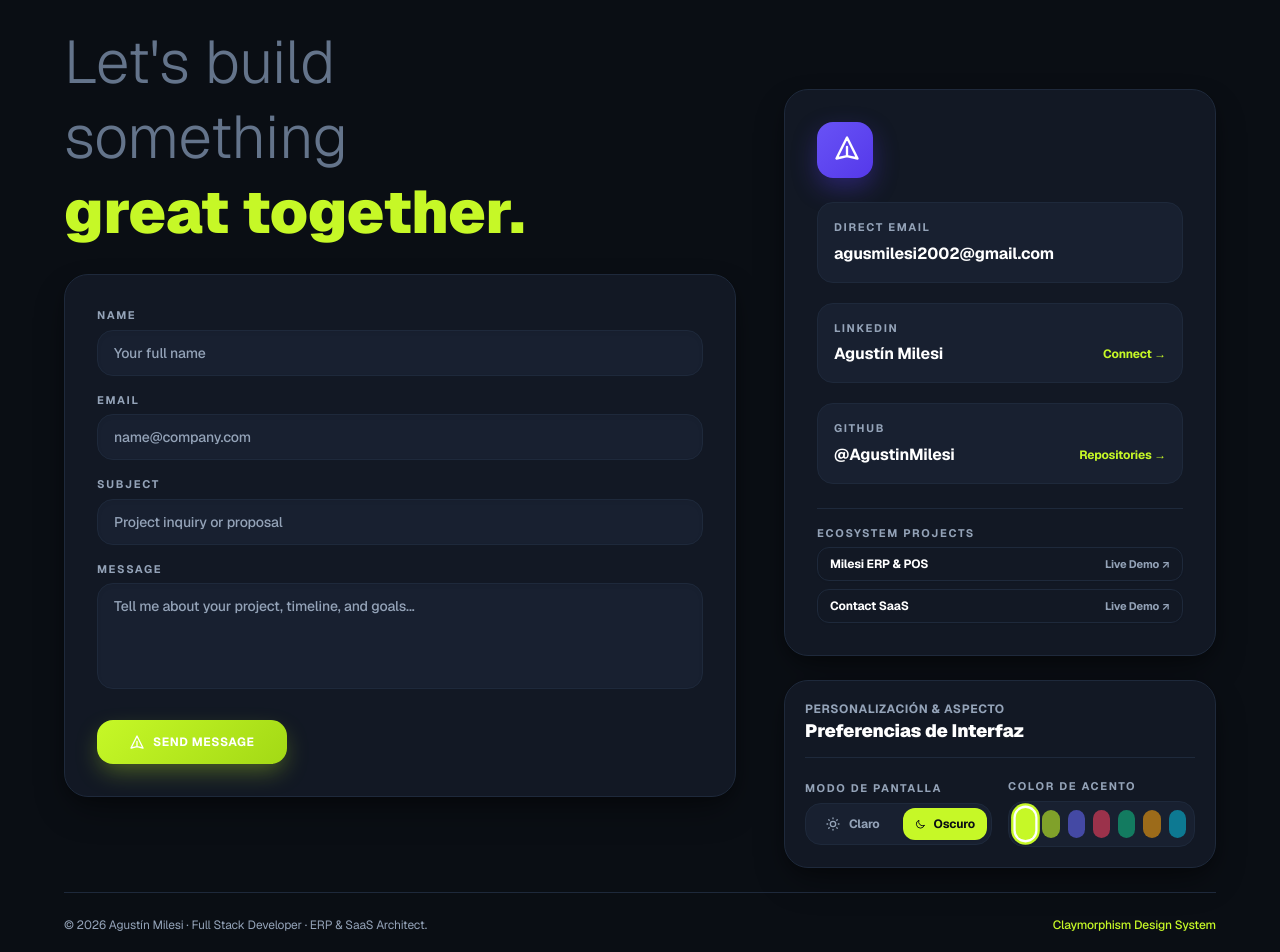
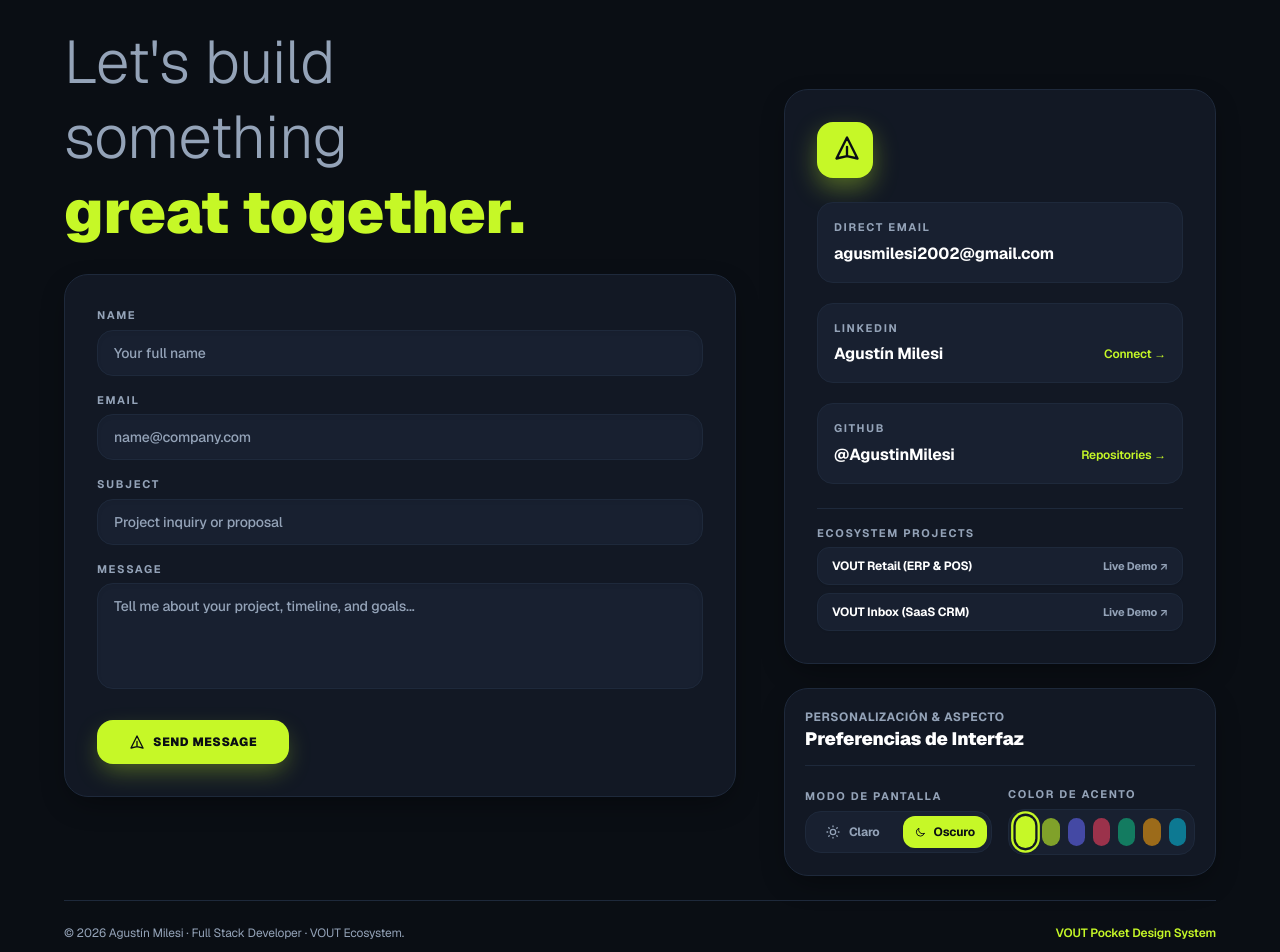
Before and after one commit to AgustinMilesi/contact, a Next.js app: page / in a window 1280 px wide. Shown: the part 160-1112 px from the top of the page. Built offline with nearby package versions, Linux system fonts and the light colour scheme.

Commit message:
feat(ui): align design system with VOUT Pocket aesthetic and reactive tokens

```diff
--- a/app/components/ContactForm.tsx
+++ b/app/components/ContactForm.tsx
@@ -37,23 +37,23 @@ export default function ContactForm() {
   };
 
   const labelClass =
-    "block text-[11px] font-bold uppercase tracking-[0.15em] text-[#72729A] mb-1.5";
+    "block text-[11px] font-bold uppercase tracking-[0.15em] text-[var(--text-muted,#94A3B8)] mb-1.5";
   const inputClass =
-    "w-full bg-[#F8F9FE] border border-[#E2E1F4] rounded-2xl px-4 py-3 text-sm font-medium text-[#18182E] placeholder:text-[#94A3B8] outline-none transition-all duration-200 focus:bg-white focus:border-[#5E48E8] focus:ring-4 focus:ring-[#5E48E8]/15 shadow-inner";
+    "w-full bg-[var(--bg-card-subtle,#0F1520)] border border-[var(--border-card,#1E293B)] rounded-2xl px-4 py-3 text-sm font-medium text-[var(--text-main,#ffffff)] placeholder:text-[var(--text-muted,#94A3B8)] outline-none transition-all duration-200 focus:bg-[var(--bg-card,#121824)] focus:border-[var(--primary-accent)] focus:ring-4 focus:ring-[var(--primary-accent-shadow)] shadow-inner";
 
   return (
     <div className="w-full max-w-6xl mx-auto flex flex-col justify-between min-h-[90vh] py-4 space-y-10 animate-smooth-in">
       {/* Top Navigation Bar */}
-      <header className="flex items-center justify-between pb-4 border-b border-[#EAE9F6]">
+      <header className="flex items-center justify-between pb-4 border-b border-[var(--border-card,#1E293B)]">
         <div className="flex items-center gap-3">
-          <div className="size-10 rounded-2xl bg-gradient-to-br from-[#6852F6] to-[#5538EA] flex items-center justify-center text-white font-black text-sm shadow-[0_4px_12px_rgba(85,56,234,0.35)]">
+          <div className="size-10 rounded-2xl bg-[var(--primary-accent)] flex items-center justify-center text-[var(--primary-accent-text,#0A0E14)] font-black text-sm shadow-[0_4px_12px_var(--primary-accent-shadow)]">
             AM
           </div>
           <div>
-            <span className="font-bold tracking-tight text-base text-[#18182E] block leading-none">
+            <span className="font-bold tracking-tight text-base text-[var(--text-main,#ffffff)] block leading-none">
               Agustín Milesi
             </span>
-            <span className="text-xs text-[#72729A] font-medium">Full Stack Developer</span>
+            <span className="text-xs text-[var(--text-muted,#94A3B8)] font-medium">Full Stack Developer</span>
           </div>
         </div>
         <PreferencesControls />
@@ -61,21 +61,21 @@ export default function ContactForm() {
 
       {/* Main Two-Column Layout */}
       <div className="grid md:grid-cols-5 gap-8 md:gap-12 items-start my-auto py-6">
-        {/* Left Column: Headline and Clay Form Card */}
+        {/* Left Column: Headline and Form Card */}
         <div className="md:col-span-3 space-y-6">
           <div>
-            <h1 className="text-4xl sm:text-5xl md:text-6xl font-light text-[#64748B] leading-tight">
+            <h1 className="text-4xl sm:text-5xl md:text-6xl font-light text-[var(--text-muted,#94A3B8)] leading-tight">
               Let&apos;s build
             </h1>
-            <h1 className="text-4xl sm:text-5xl md:text-6xl font-light text-[#64748B] leading-tight">
+            <h1 className="text-4xl sm:text-5xl md:text-6xl font-light text-[var(--text-muted,#94A3B8)] leading-tight">
               something
             </h1>
-            <h1 className="text-4xl sm:text-5xl md:text-6xl font-black text-[#5E48E8] leading-tight">
+            <h1 className="text-4xl sm:text-5xl md:text-6xl font-black text-[var(--primary-accent)] leading-tight">
               great together.
             </h1>
           </div>
 
-          <div className="clay-card p-6 sm:p-8 rounded-3xl">
+          <div className="clay-card p-6 sm:p-8 rounded-3xl bg-[var(--bg-card,#121824)] border border-[var(--border-card,#1E293B)] shadow-2xl">
             <form onSubmit={handleSubmit(onSubmit)} className="space-y-4">
               <div>
                 <label className={labelClass} htmlFor="name">Name</label>
@@ -149,7 +149,7 @@ export default function ContactForm() {
                 <button
                   type="submit"
                   disabled={loading}
-                  className="clay-btn w-full sm:w-auto px-8 py-3.5 text-white font-bold rounded-2xl text-xs uppercase tracking-wider flex items-center justify-center gap-2 select-none cursor-pointer"
+                  className="clay-btn w-full sm:w-auto px-8 py-3.5 text-[var(--primary-accent-text,#0A0E14)] font-black rounded-2xl text-xs uppercase tracking-wider flex items-center justify-center gap-2 select-none cursor-pointer shadow-[0_10px_24px_var(--primary-accent-shadow)]"
                 >
                   <svg className="size-4" fill="none" stroke="currentColor" viewBox="0 0 24 24">
                     <path
@@ -168,8 +168,8 @@ export default function ContactForm() {
 
         {/* Right Column: Contact Details Card */}
         <div className="md:col-span-2 space-y-6 md:pt-16">
-          <div className="clay-card p-6 sm:p-8 rounded-3xl space-y-6">
-            <div className="size-14 rounded-2xl bg-gradient-to-br from-[#6852F6] to-[#5538EA] flex items-center justify-center shadow-[0_10px_24px_rgba(85,56,234,0.35)] text-white">
+          <div className="clay-card p-6 sm:p-8 rounded-3xl space-y-6 bg-[var(--bg-card,#121824)] border border-[var(--border-card,#1E293B)] shadow-2xl">
+            <div className="size-14 rounded-2xl bg-[var(--primary-accent)] flex items-center justify-center shadow-[0_10px_24px_var(--primary-accent-shadow)] text-[var(--primary-accent-text,#0A0E14)] font-bold">
               <svg
                 className="w-7 h-7 translate-x-0.5 -translate-y-0.5"
                 fill="none"
@@ -187,64 +187,64 @@ export default function ContactForm() {
             </div>
 
             <div className="space-y-5">
-              <div className="bg-[#F8F9FE] p-4 rounded-2xl border border-[#EAE9F6]">
+              <div className="bg-[var(--bg-card-subtle,#0F1520)] p-4 rounded-2xl border border-[var(--border-card,#1E293B)]">
                 <p className={labelClass}>Direct Email</p>
                 <a
                   href="mailto:agusmilesi2002@gmail.com"
-                  className="text-base font-bold text-[#18182E] hover:text-[#5E48E8] transition-colors break-all"
+                  className="text-base font-bold text-[var(--text-main,#ffffff)] hover:text-[var(--primary-accent)] transition-colors break-all"
                 >
                   agusmilesi2002@gmail.com
                 </a>
               </div>
 
-              <div className="bg-[#F8F9FE] p-4 rounded-2xl border border-[#EAE9F6]">
+              <div className="bg-[var(--bg-card-subtle,#0F1520)] p-4 rounded-2xl border border-[var(--border-card,#1E293B)]">
                 <p className={labelClass}>LinkedIn</p>
                 <a
                   href="https://www.linkedin.com/in/agustin-milesi-1982281b6/"
                   target="_blank"
                   rel="noopener noreferrer"
-                  className="text-base font-bold text-[#18182E] hover:text-[#5E48E8] transition-colors flex items-center justify-between"
+                  className="text-base font-bold text-[var(--text-main,#ffffff)] hover:text-[var(--primary-accent)] transition-colors flex items-center justify-between"
                 >
                   <span>Agustín Milesi</span>
-                  <span className="text-xs text-[#5E48E8]">Connect →</span>
+                  <span className="text-xs text-[var(--primary-accent)] font-semibold">Connect →</span>
                 </a>
               </div>
 
-              <div className="bg-[#F8F9FE] p-4 rounded-2xl border border-[#EAE9F6]">
+              <div className="bg-[var(--bg-card-subtle,#0F1520)] p-4 rounded-2xl border border-[var(--border-card,#1E293B)]">
                 <p className={labelClass}>GitHub</p>
                 <a
                   href="https://github.com/AgustinMilesi"
                   target="_blank"
                   rel="noopener noreferrer"
-                  className="text-base font-bold text-[#18182E] hover:text-[#5E48E8] transition-colors flex items-center justify-between"
+                  className="text-base font-bold text-[var(--text-main,#ffffff)] hover:text-[var(--primary-accent)] transition-colors flex items-center justify-between"
                 >
                   <span>@AgustinMilesi</span>
-                  <span className="text-xs text-[#5E48E8]">Repositories →</span>
+                  <span className="text-xs text-[var(--primary-accent)] font-semibold">Repositories →</span>
                 </a>
               </div>
             </div>
 
             {/* Live Ecosystem Demos */}
-            <div className="pt-4 border-t border-[#EAE9F6] space-y-3">
+            <div className="pt-4 border-t border-[var(--border-card,#1E293B)] space-y-3">
               <p className={labelClass}>Ecosystem Projects</p>
               <div className="flex flex-col gap-2 text-xs">
                 <a
                   href="https://milesi-erp.vercel.app"
                   target="_blank"
                   rel="noopener noreferrer"
-                  className="flex items-center justify-between px-3 py-2 rounded-xl bg-white border border-[#EAE9F6] hover:border-[#5E48E8] hover:text-[#5E48E8] font-bold text-[#18182E] transition shadow-xs"
+                  className="flex items-center justify-between px-3.5 py-2.5 rounded-xl bg-[var(--bg-card-subtle,#0F1520)] border border-[var(--border-card,#1E293B)] hover:border-[var(--primary-accent)] hover:text-[var(--primary-accent)] font-bold text-[var(--text-main,#ffffff)] transition shadow-xs"
                 >
-                  <span>Milesi ERP & POS</span>
-                  <span className="text-[11px] text-[#72729A]">Live Demo ↗</span>
+                  <span>VOUT Retail (ERP & POS)</span>
+                  <span className="text-[11px] text-[var(--text-muted,#94A3B8)]">Live Demo ↗</span>
                 </a>
                 <a
                   href="https://saas-am.vercel.app"
                   target="_blank"
                   rel="noopener noreferrer"
-                  className="flex items-center justify-between px-3 py-2 rounded-xl bg-white border border-[#EAE9F6] hover:border-[#5E48E8] hover:text-[#5E48E8] font-bold text-[#18182E] transition shadow-xs"
+                  className="flex items-center justify-between px-3.5 py-2.5 rounded-xl bg-[var(--bg-card-subtle,#0F1520)] border border-[var(--border-card,#1E293B)] hover:border-[var(--primary-accent)] hover:text-[var(--primary-accent)] font-bold text-[var(--text-main,#ffffff)] transition shadow-xs"
                 >
-                  <span>Contact SaaS</span>
-                  <span className="text-[11px] text-[#72729A]">Live Demo ↗</span>
+                  <span>VOUT Inbox (SaaS CRM)</span>
+                  <span className="text-[11px] text-[var(--text-muted,#94A3B8)]">Live Demo ↗</span>
                 </a>
               </div>
             </div>
@@ -256,9 +256,9 @@ export default function ContactForm() {
       </div>
 
       {/* Footer */}
-      <footer className="pt-6 border-t border-[#EAE9F6] flex flex-wrap items-center justify-between gap-4 text-xs text-[#72729A]">
-        <p>© 2026 Agustín Milesi · Full Stack Developer · ERP & SaaS Architect.</p>
-        <span className="font-medium text-[#5E48E8]">Claymorphism Design System</span>
+      <footer className="pt-6 border-t border-[var(--border-card,#1E293B)] flex flex-wrap items-center justify-between gap-4 text-xs text-[var(--text-muted,#94A3B8)]">
+        <p>© 2026 Agustín Milesi · Full Stack Developer · VOUT Ecosystem.</p>
+        <span className="font-semibold text-[var(--primary-accent)]">VOUT Pocket Design System</span>
       </footer>
     </div>
   );
--- a/app/globals.css
+++ b/app/globals.css
@@ -53,6 +53,7 @@
   --primary-accent-gradient: linear-gradient(135deg, #6852f6 0%, #5538ea 100%);
   --primary-accent-shadow: rgba(85, 56, 234, 0.35);
   --primary-accent-rgb: 104, 82, 246;
+  --primary-accent-text: #ffffff;
 }
 
 [data-theme="indigo"] {
@@ -61,6 +62,7 @@
   --primary-accent-gradient: linear-gradient(135deg, #6366f1 0%, #4338ca 100%);
   --primary-accent-shadow: rgba(79, 70, 229, 0.35);
   --primary-accent-rgb: 79, 70, 229;
+  --primary-accent-text: #ffffff;
 }
 
 [data-theme="rose"] {
@@ -69,6 +71,7 @@
   --primary-accent-gradient: linear-gradient(135deg, #fb7185 0%, #e11d48 100%);
   --primary-accent-shadow: rgba(244, 63, 94, 0.35);
   --primary-accent-rgb: 244, 63, 94;
+  --primary-accent-text: #ffffff;
 }
 
 [data-theme="emerald"] {
@@ -77,6 +80,7 @@
   --primary-accent-gradient: linear-gradient(135deg, #34d399 0%, #059669 100%);
   --primary-accent-shadow: rgba(16, 185, 129, 0.35);
   --primary-accent-rgb: 16, 185, 129;
+  --primary-accent-text: #ffffff;
 }
 
 [data-theme="amber"] {
@@ -85,6 +89,7 @@
   --primary-accent-gradient: linear-gradient(135deg, #fbbf24 0%, #d97706 100%);
   --primary-accent-shadow: rgba(245, 158, 11, 0.35);
   --primary-accent-rgb: 245, 158, 11;
+  --primary-accent-text: #0a0e14;
 }
 
 [data-theme="cyan"] {
@@ -93,6 +98,7 @@
   --primary-accent-gradient: linear-gradient(135deg, #22d3ee 0%, #0891b2 100%);
   --primary-accent-shadow: rgba(6, 182, 212, 0.35);
   --primary-accent-rgb: 6, 182, 212;
+  --primary-accent-text: #0a0e14;
 }
 
 /* ==============================================================================
@@ -107,43 +113,36 @@ html, body {
   transition: background-color 0.25s ease, color 0.25s ease;
 }
 
-/* ==============================================================================
-   Claymorphism Surface Styles
-   ============================================================================== */
+/* Solid Obsidian Surfaces (VOUT Pocket Style) */
 .clay-card {
   background-color: var(--bg-card);
   border-radius: 1.5rem;
   border: 1px solid var(--border-card);
-  box-shadow: 0 16px 36px -8px rgba(0, 0, 0, 0.05), 0 4px 14px rgba(0, 0, 0, 0.02);
-  transition: all 0.3s cubic-bezier(0.16, 1, 0.3, 1);
-}
-
-[data-mode="dark"] .clay-card,
-.dark .clay-card {
-  box-shadow: 0 16px 36px -8px rgba(0, 0, 0, 0.45), 0 4px 14px rgba(0, 0, 0, 0.2);
+  box-shadow: 0 10px 30px -8px rgba(0, 0, 0, 0.45);
+  transition: all 0.25s cubic-bezier(0.16, 1, 0.3, 1);
 }
 
 .clay-card:hover {
-  box-shadow: 0 20px 42px -8px rgba(0, 0, 0, 0.09), 0 6px 18px rgba(0, 0, 0, 0.03);
-  transform: translateY(-2px);
+  border-color: rgba(var(--primary-accent-rgb), 0.35);
+  box-shadow: 0 16px 36px -8px rgba(0, 0, 0, 0.6);
+  transform: translateY(-1px);
 }
 
-[data-mode="dark"] .clay-card:hover,
-.dark .clay-card:hover {
-  box-shadow: 0 20px 42px -8px rgba(0, 0, 0, 0.6), 0 6px 18px rgba(0, 0, 0, 0.3);
+/* VOUT Action Buttons */
+.clay-btn {
+  background: var(--primary-accent) !important;
+  color: var(--primary-accent-text, #0a0e14) !important;
+  box-shadow: 0 10px 24px -4px var(--primary-accent-shadow);
+  transition: all 0.2s cubic-bezier(0.16, 1, 0.3, 1);
 }
 
-/* Clay Action Buttons */
-.clay-btn {
-  background: var(--primary-accent-gradient) !important;
-  color: #ffffff !important;
-  box-shadow: 0 10px 24px -4px var(--primary-accent-shadow);
-  transition: all 0.25s cubic-bezier(0.16, 1, 0.3, 1);
+.clay-btn * {
+  color: inherit !important;
 }
 
 .clay-btn:hover {
   box-shadow: 0 14px 30px -4px var(--primary-accent-shadow);
-  transform: translateY(-2px);
+  transform: translateY(-1px);
 }
 
 .clay-btn:active {
@@ -212,7 +211,7 @@ html, body {
 /* Legacy theme bridging */
 .bg-rose-400 {
   background-color: var(--primary-accent) !important;
-  color: #ffffff !important;
+  color: var(--primary-accent-text, #0a0e14) !important;
 }
 .hover\:bg-rose-500:hover {
   background-color: var(--primary-accent-hover) !important;
--- a/components/PreferencesBlock.tsx
+++ b/components/PreferencesBlock.tsx
@@ -6,12 +6,12 @@ export function PreferencesBlock({ compact = false }: { compact?: boolean }) {
   const { theme, setTheme, mode, setMode } = usePreferences();
 
   return (
-    <div className={`clay-card ${compact ? "p-5" : "p-6 sm:p-8"} rounded-3xl space-y-5`}>
-      <div className="border-b border-[#EAE9F6] pb-3">
-        <p className="text-xs font-bold uppercase tracking-wider text-[#72729A]">
+    <div className={`clay-card ${compact ? "p-5" : "p-6 sm:p-8"} rounded-3xl space-y-5 bg-[var(--bg-card,#121824)] border border-[var(--border-card,#1E293B)]`}>
+      <div className="border-b border-[var(--border-card,#1E293B)] pb-3">
+        <p className="text-xs font-bold uppercase tracking-wider text-[var(--text-muted,#94A3B8)]">
           Personalización &amp; Aspecto
         </p>
-        <h2 className="text-lg font-black text-[#18182E]">
+        <h2 className="text-lg font-black text-[var(--text-main,#FFFFFF)]">
           Preferencias de Interfaz
         </h2>
       </div>
@@ -19,17 +19,17 @@ export function PreferencesBlock({ compact = false }: { compact?: boolean }) {
       <div className="grid sm:grid-cols-2 gap-4 items-center">
         {/* 1. Mode: Light vs Dark */}
         <div className="space-y-1.5">
-          <label className="block text-[11px] font-bold uppercase tracking-[0.15em] text-[#72729A]">
+          <label className="block text-[11px] font-bold uppercase tracking-[0.15em] text-[var(--text-muted,#94A3B8)]">
             Modo de Pantalla
           </label>
-          <div className="grid grid-cols-2 gap-2 p-1 rounded-2xl bg-[#F8F9FE] border border-[#EAE9F6]">
+          <div className="grid grid-cols-2 gap-2 p-1 rounded-2xl bg-[var(--bg-card-subtle,#0F1520)] border border-[var(--border-card,#1E293B)]">
             <button
               type="button"
               onClick={() => setMode("light")}
               className={`flex items-center justify-center gap-2 py-2 px-3 rounded-xl text-xs font-bold transition-all cursor-pointer ${
                 mode === "light"
-                  ? "bg-white text-[#18182E] shadow-xs"
-                  : "text-[#72729A] hover:text-[#18182E]"
+                  ? "bg-[var(--primary-accent)] text-[var(--primary-accent-text,#0A0E14)] shadow-xs font-bold"
+                  : "text-[var(--text-muted,#94A3B8)] hover:text-[var(--text-main,#FFFFFF)]"
               }`}
             >
               <svg className="size-4" fill="none" stroke="currentColor" viewBox="0 0 24 24">
@@ -48,8 +48,8 @@ export function PreferencesBlock({ compact = false }: { compact?: boolean }) {
               onClick={() => setMode("dark")}
               className={`flex items-center justify-center gap-2 py-2 px-3 rounded-xl text-xs font-bold transition-all cursor-pointer ${
                 mode === "dark"
-                  ? "bg-[var(--primary-accent)] text-[#0A0E14] shadow-xs"
-                  : "text-[#72729A] hover:text-[#18182E]"
+                  ? "bg-[var(--primary-accent)] text-[var(--primary-accent-text,#0A0E14)] shadow-xs font-bold"
+                  : "text-[var(--text-muted,#94A3B8)] hover:text-[var(--text-main,#FFFFFF)]"
               }`}
             >
               <svg className="size-4" fill="none" stroke="currentColor" viewBox="0 0 24 24">
@@ -67,10 +67,10 @@ export function PreferencesBlock({ compact = false }: { compact?: boolean }) {
 
         {/* 2. Color Accent Palettes */}
         <div className="space-y-1.5">
-          <label className="block text-[11px] font-bold uppercase tracking-[0.15em] text-[#72729A]">
+          <label className="block text-[11px] font-bold uppercase tracking-[0.15em] text-[var(--text-muted,#94A3B8)]">
             Color de Acento
           </label>
-          <div className="flex items-center justify-between gap-2 p-2 rounded-2xl bg-[#F8F9FE] border border-[#EAE9F6] h-[46px]">
+          <div className="flex items-center justify-between gap-2 p-2 rounded-2xl bg-[var(--bg-card-subtle,#0F1520)] border border-[var(--border-card,#1E293B)] h-[46px]">
             {THEMES.map((item) => (
               <button
                 key={item.id}
@@ -78,7 +78,7 @@ export function PreferencesBlock({ compact = false }: { compact?: boolean }) {
                 onClick={() => setTheme(item.id)}
                 className={`size-7 rounded-full transition-all cursor-pointer ${item.colorClass} ${
                   theme === item.id
-                    ? "scale-115 ring-2 ring-offset-2 ring-[var(--primary-accent)] shadow-md"
+                    ? "scale-115 ring-2 ring-offset-2 ring-[var(--primary-accent)] ring-offset-[var(--bg-card,#121824)] shadow-md"
                     : "opacity-60 hover:opacity-100 hover:scale-105"
                 }`}
                 title={item.name}
```
Also changed, not shown: components/PreferencesControls.tsx (+15 -15 lines).
